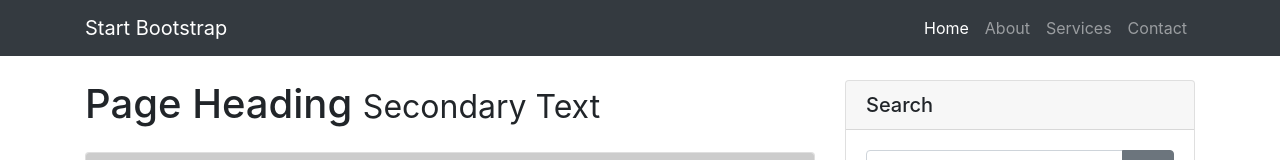
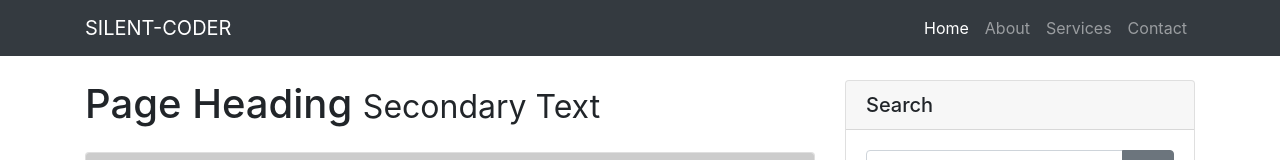
Before and after one commit to Horllymobile/horlly-blog-client, an Angular app: page /home in a window 1280 px wide. Shown: the top 160 px of the page. Built offline with nearby package versions, Linux system fonts and the light colour scheme.

Commit message:
Changed logo

```diff
--- a/src/app/components/header/header.component.html
+++ b/src/app/components/header/header.component.html
@@ -1,7 +1,7 @@
   <!-- Navigation -->
   <nav class="navbar navbar-expand-lg navbar-dark bg-dark fixed-top">
     <div class="container">
-      <a class="navbar-brand" href="#">Start Bootstrap</a>
+      <a class="navbar-brand" href="#">SILENT-CODER</a>
       <button class="navbar-toggler" type="button" data-toggle="collapse" data-target="#navbarResponsive" aria-controls="navbarResponsive" aria-expanded="false" aria-label="Toggle navigation">
         <span class="navbar-toggler-icon"></span>
       </button>
```
